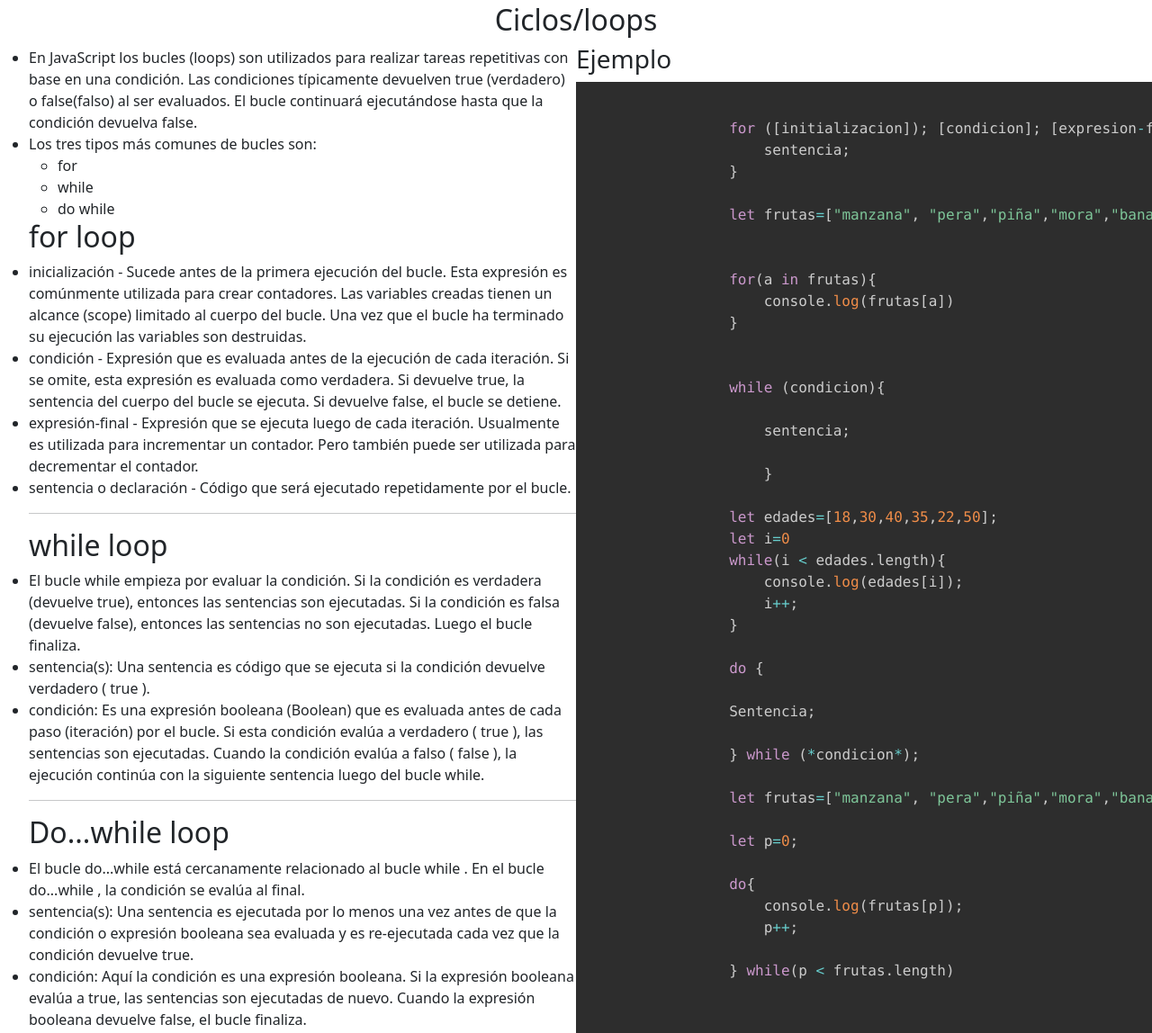
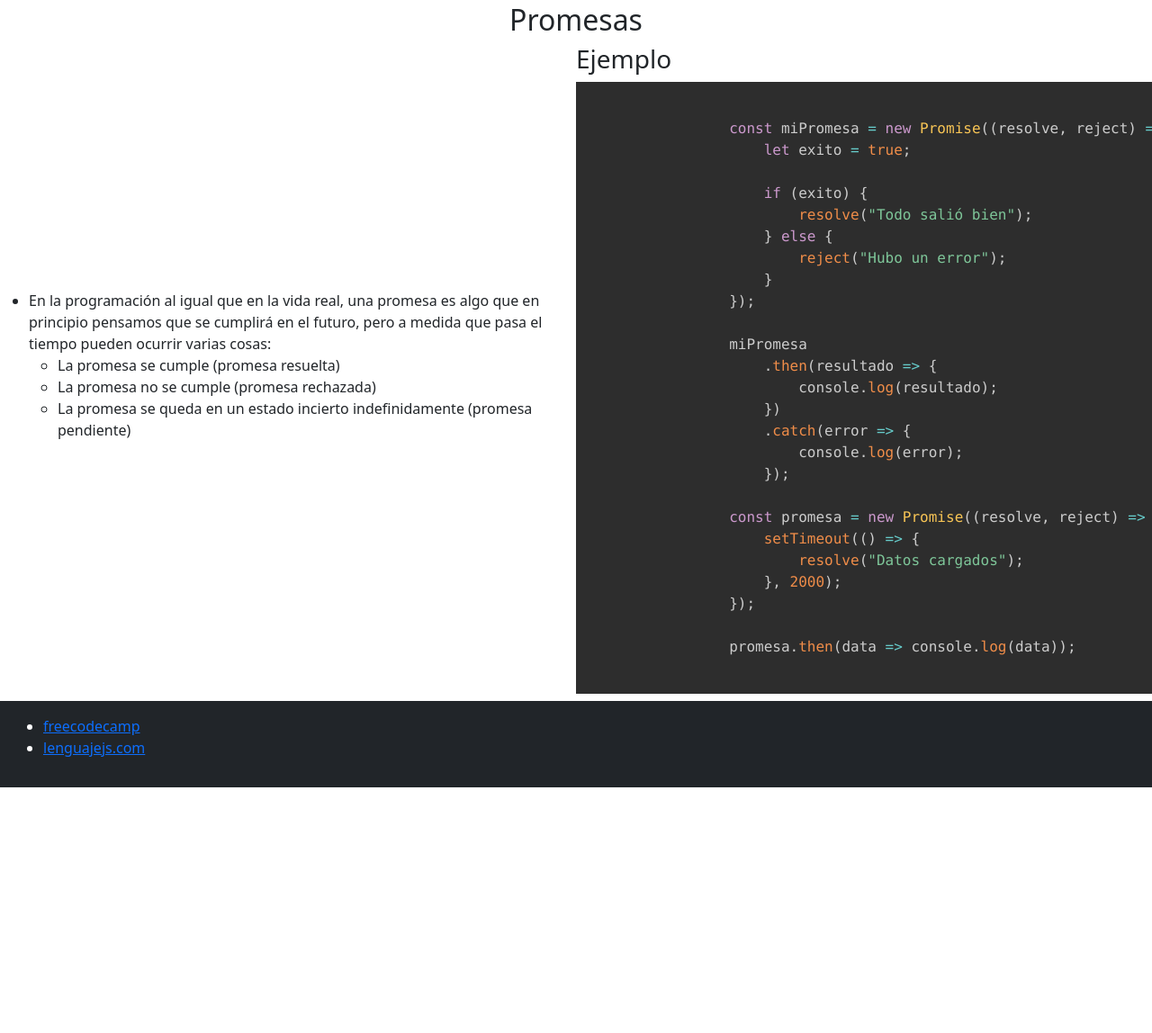
Before and after one commit to Melo-front/tarea2java, a plain HTML site: page index.html in a window 1280 px wide. Shown: the part 1309-2457 px from the top of the page at 90% size. After the commit the page ends 2184 px from the top, so only its background shows below. Drawn offline with nearby package versions, Linux system fonts and the light colour scheme.

Commit message:
se agrega promesa

```diff
--- a/index.html
+++ b/index.html
@@ -101,34 +101,20 @@
 
     <section class="promesas">
         <div class="d-flex justify-content-center align-items-center">
-            <h2>Ciclos/loops</h2>
+            <h2>Promesas</h2>
         </div>
         <div class="d-flex flex-column flex-md-row">
             <div class="d-flex justify-content-center align-items-center">
             <ul>
-                <li>En JavaScript los bucles (loops) son utilizados para realizar tareas repetitivas con base en una condición. Las condiciones típicamente devuelven true (verdadero) o false(falso) al ser evaluados. El bucle continuará ejecutándose hasta que la condición devuelva  false.</li>
-                <li>Los tres tipos más comunes de bucles son:
+
+                <li> En la programación al igual que en la vida real, una promesa es algo que en principio pensamos que se cumplirá en el futuro, pero a medida que pasa el tiempo pueden ocurrir varias cosas:
                     <ul>
-                        <li>for</li>
-                        <li>while</li>
-                        <li>do while</li>
+                        <li>La promesa se cumple (promesa resuelta)</li>
+                        <li>La promesa no se cumple (promesa rechazada)</li>
+                        <li>La promesa se queda en un estado incierto indefinidamente (promesa pendiente)</li>
                     </ul>
                 </li>
-                <h2>for loop</h2>
-                <li>inicialización - Sucede antes de la primera ejecución del bucle. Esta expresión es comúnmente utilizada para crear contadores. Las variables creadas tienen un alcance (scope) limitado al cuerpo del bucle. Una vez que el bucle ha terminado su ejecución las variables son destruidas.</li>
-                <li>condición - Expresión que es evaluada antes de la ejecución de cada iteración. Si se omite, esta expresión es evaluada como verdadera. Si devuelve true, la sentencia del cuerpo del bucle se ejecuta. Si devuelve false, el bucle se detiene.</li>
-                <li>expresión-final - Expresión que se ejecuta luego de cada iteración. Usualmente es utilizada para incrementar un contador. Pero también puede ser utilizada para decrementar el contador.</li>
-                <li>sentencia o declaración - Código que será ejecutado repetidamente por el bucle.</li>
-                <hr>
-                <h2>while loop</h2>
-                <li>El bucle while empieza por evaluar la condición. Si la condición es verdadera (devuelve true), entonces las sentencias son ejecutadas. Si la condición es falsa (devuelve false), entonces las sentencias no son ejecutadas. Luego el bucle finaliza.</li>
-                <li>sentencia(s): Una sentencia es código que se ejecuta si la condición devuelve verdadero ( true ).</li>
-                <li>condición: Es una expresión booleana (Boolean) que es evaluada antes de cada paso (iteración) por el bucle. Si esta condición evalúa a verdadero ( true ), las sentencias son ejecutadas. Cuando la condición evalúa a falso ( false ), la ejecución continúa con la siguiente sentencia luego del bucle while.</li>
-                <hr>
-                <h2>Do...while loop</h2>
-                <li>El bucle  do...while está cercanamente relacionado al bucle while . En el bucle  do...while , la condición se evalúa al final.</li>
-                <li>sentencia(s): Una sentencia es ejecutada por lo menos una vez antes de que la condición o expresión booleana sea evaluada y es re-ejecutada cada vez que la condición devuelve true.</li>
-                <li>condición: Aquí la condición es una expresión booleana. Si la expresión booleana evalúa a true, las sentencias son ejecutadas de nuevo. Cuando la expresión booleana devuelve false, el bucle finaliza.</li>
+
             </ul>
             </div>
         <div class="col-12 col-md-6">
@@ -137,47 +123,31 @@
             </div>
             <div class="conteiner consola-js">
                 <pre><code class="language-js">
-                for ([initializacion]); [condicion]; [expresion-final]) {
-                    sentencia;
-                }
+                const miPromesa = new Promise((resolve, reject) => {
+                    let exito = true;
 
-                let frutas=["manzana", "pera","piña","mora","banano"];
+                    if (exito) {
+                        resolve("Todo salió bien");
+                    } else {
+                        reject("Hubo un error");
+                    }
+                });
 
+                miPromesa
+                    .then(resultado => {
+                        console.log(resultado);
+                    })
+                    .catch(error => {
+                        console.log(error);
+                    });
 
-                for(a in frutas){
-                    console.log(frutas[a])
-                }
+                const promesa = new Promise((resolve, reject) => {
+                    setTimeout(() => {
+                        resolve("Datos cargados");
+                    }, 2000);
+                });
 
-
-                while (condicion){
-
-                    sentencia;
-
-                    }
-
-                let edades=[18,30,40,35,22,50];
-                let i=0
-                while(i &lt edades.length){
-                    console.log(edades[i]);
-                    i++;
-                }
-
-                do {
-
-                Sentencia;
-
-                } while (*condicion*);
-
-                let frutas=["manzana", "pera","piña","mora","banano"];
-
-                let p=0;
-
-                do{
-                    console.log(frutas[p]);
-                    p++;
-
-                } while(p &lt frutas.length)
-
+                promesa.then(data => console.log(data));
                 </code></pre>
             </div>
 
@@ -190,10 +160,12 @@
     <footer class="bg-dark text-white p-3">
         <ul>
             <li><a href="https://www.freecodecamp.org/espanol/news/javascript-bucles-explicados-for-while-loops/">freecodecamp</a> </li>
+            <li><a href="https://lenguajejs.com/asincronia/promesas/que-son/">lenguajejs.com</a></li>
         </ul>
     </footer>
 
     <script src="js/ciclos.js" defer></script>
     <script src="https://cdn.jsdelivr.net/npm/prismjs/prism.js"></script>
+    <script src="js/promesa.js" defer></script>
 </body>
 </html>
--- /dev/null
+++ b/js/promesa.js
@@ -0,0 +1,25 @@
+const miPromesa = new Promise((resolve, reject) => {
+    let exito = true;
+
+    if (exito) {
+        resolve("Todo salió bien");
+    } else {
+        reject("Hubo un error");
+    }
+});
+
+miPromesa
+    .then(resultado => {
+        console.log(resultado);
+    })
+    .catch(error => {
+        console.log(error);
+    });
+
+const promesa = new Promise((resolve, reject) => {
+    setTimeout(() => {
+        resolve("Datos cargados");
+    }, 2000);
+});
+
+promesa.then(data => console.log(data));
```
